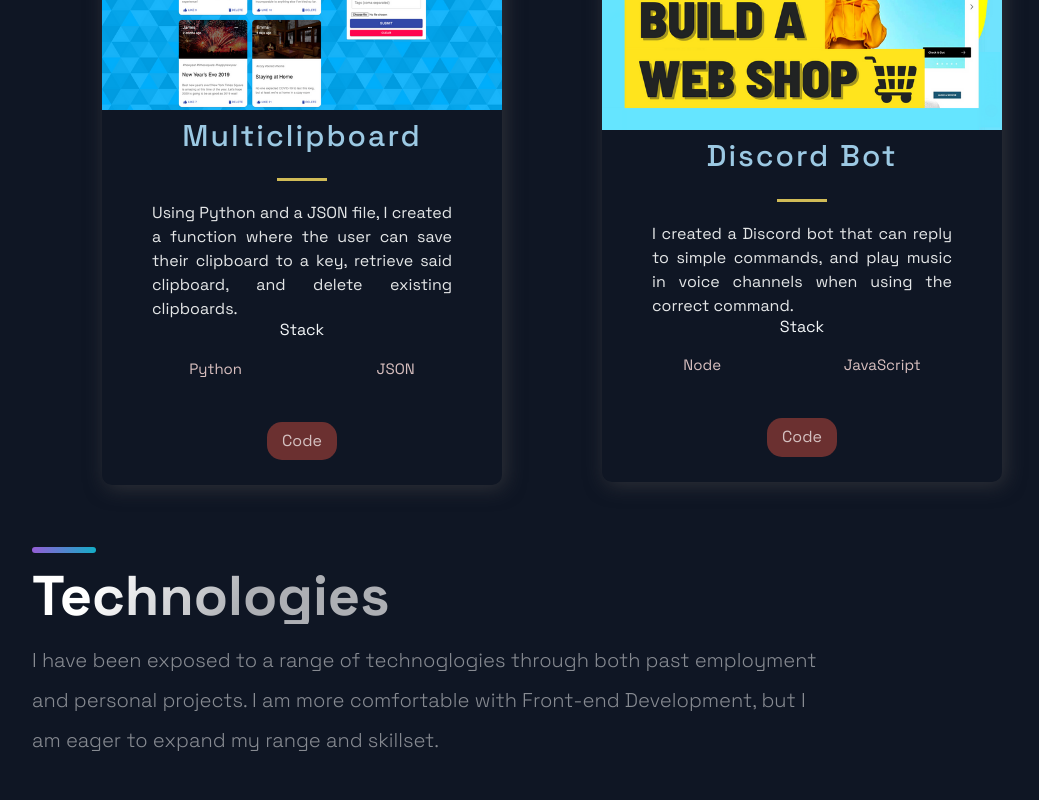
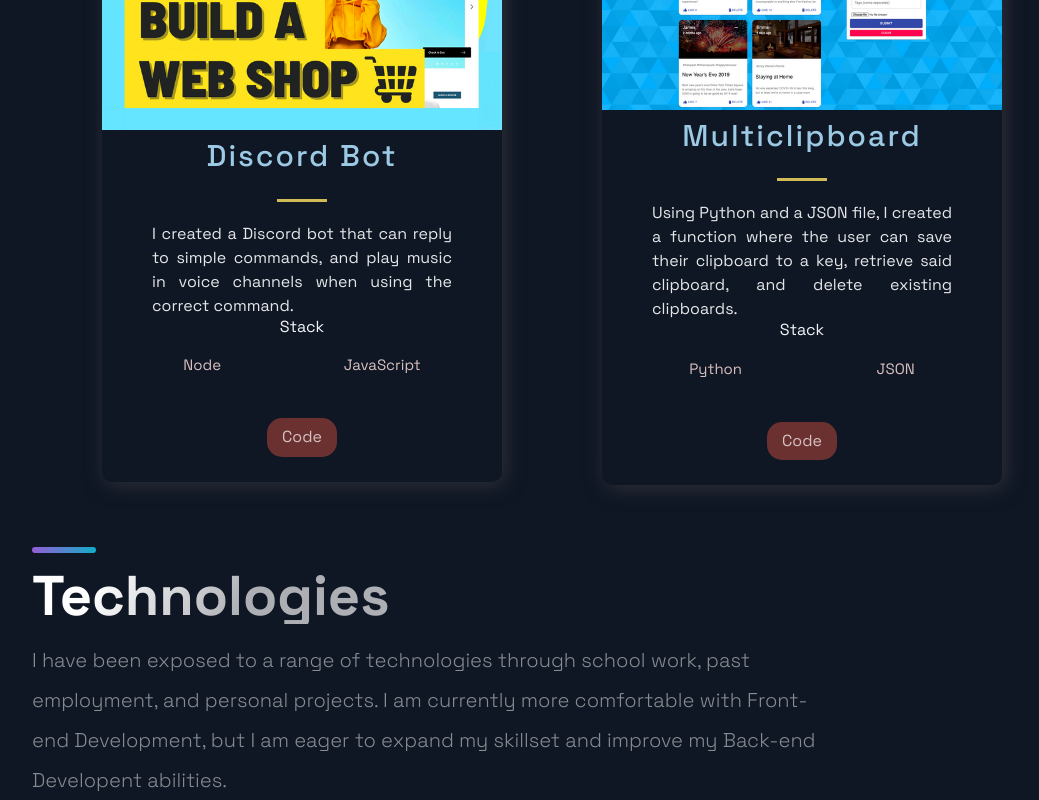
Before and after one commit to GabeDiniz/personal_portfolio, a Next.js app: page / in a window 1280 px wide. Shown: the part 900-1700 px from the top of the page, without its empty margins (88-1127 px from the left). Built offline with nearby package versions, Linux system fonts and the light colour scheme.

Commit message:
Update Contents

```diff
--- a/src/components/Hero/Hero.js
+++ b/src/components/Hero/Hero.js
@@ -11,7 +11,7 @@
         Gabriel Diniz
       </SectionTitle>
       <SectionText>
-        The purpose of this Website Portfolio is to give you a general idea of who I am.
+        I may not be the best at what I do, but I can assure you that I will work harder than anyone to excel and exceed your expectations.
       </SectionText>
       {/* <Button onClick={() => window.location = 'https:/google.com'}>Learn More</Button> */}
     </LeftSection>
--- a/src/components/Technologies/Technologies.js
+++ b/src/components/Technologies/Technologies.js
@@ -8,9 +8,9 @@
     <SectionDivider />
     <SectionTitle>Technologies</SectionTitle>
     <SectionText>
-      I have been exposed to a range of technoglogies through both past employment and
-        personal projects. I am more comfortable with Front-end Development, but I am
-        eager to expand my range and skillset.
+      I have been exposed to a range of technologies through school work, past employment, and
+        personal projects. I am currently more comfortable with Front-end Development, but I am
+        eager to expand my skillset and improve my Back-end Developent abilities.
     </SectionText>
     <List>
       <ListItem>
--- a/src/constants/constants.js
+++ b/src/constants/constants.js
@@ -1,20 +1,20 @@
 export const projects = [
-  {
-    title: 'Multiclipboard',
-    description: "Using Python and a JSON file, I created a function where the user can save their clipboard to a key, retrieve said clipboard, and delete existing clipboards.",
-      image: '/images/1.png',
-      tags: ['Python', 'JSON'],
-    source: 'https://google.com',
-    visit: 'https://google.com',
-    id: 0,
-  },
   {
     title: 'Discord Bot',
     description:"I created a Discord bot that can reply to simple commands, and play music in voice channels when using the correct command.",
     image: '/images/2.png',
     tags: ['Node', 'JavaScript'],
-    source: 'https://google.com',
-    visit: 'https://google.com',
+    source: '',
+    visit: 'https://github.com/GabeDiniz/DiscordBot',
+    id: 0,
+  },
+  {
+    title: 'Multiclipboard',
+    description: "Using Python and a JSON file, I created a function where the user can save their clipboard to a key, retrieve said clipboard, and delete existing clipboards.",
+    image: '/images/1.png',
+    tags: ['Python', 'JSON'],
+    source: '',
+    visit: 'https://github.com/GabeDiniz/PythonMultiClipboard',
     id: 1,
   },
   // {
```
